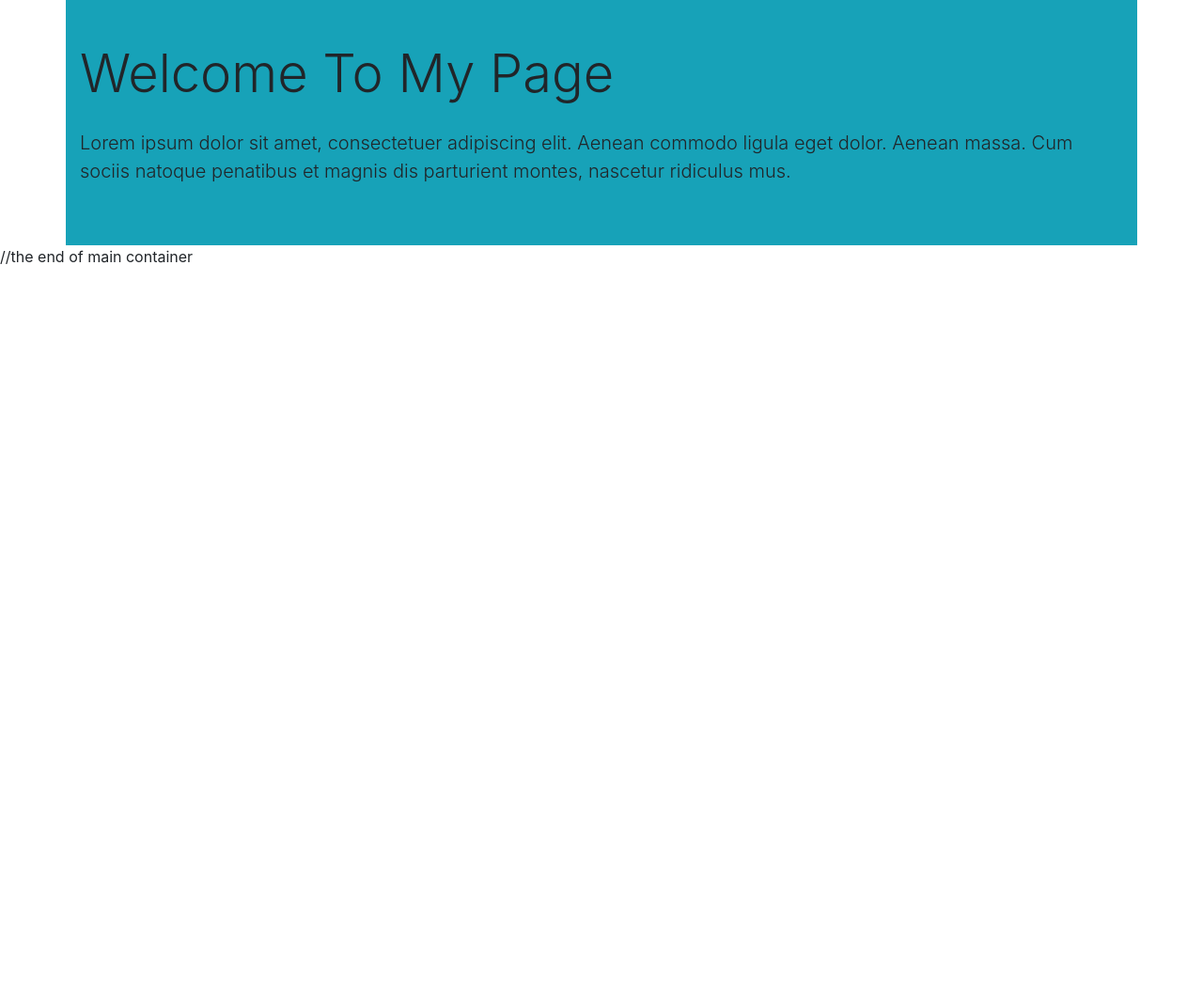
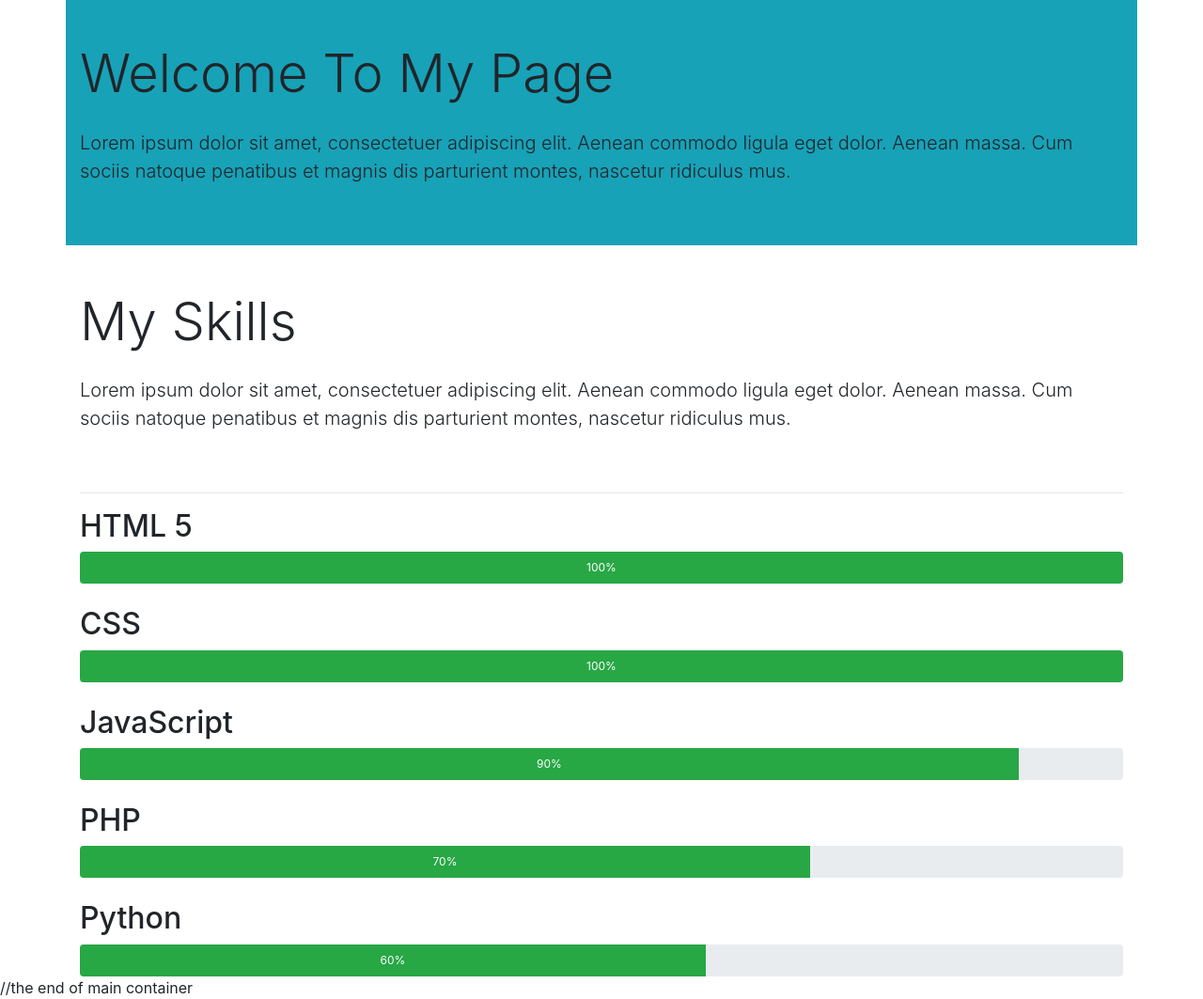
Before and after one commit to kairitk/pvk, a plain HTML site: page portfolio/index.html in a window 1280 px wide. Shown: the part 1226-2289 px from the top of the page at 94% size. Before the commit the page ends 1511 px from the top, so only its background shows below. Drawn offline with nearby package versions, Linux system fonts and the light colour scheme.

Commit message:
my skills and progress bars

```diff
--- a/portfolio/css/style.css
+++ b/portfolio/css/style.css
@@ -11,3 +11,6 @@ a {
 #nav-nupp {
     font-size: 60px;
 }
+.progress {
+    height: 34px;
+}
--- a/portfolio/index.html
+++ b/portfolio/index.html
@@ -55,21 +55,33 @@
 
 
 
-
-
-
-
-
-
-
-
-
-
-
-
-
-
-
+    <div class="row">
+        <div class="col-12">
+            <h1 class="display-4 pt-5">My Skills</h1>
+            <p class="lead pt-3 pb-5">Lorem ipsum dolor sit amet, consectetuer adipiscing elit. Aenean commodo ligula eget dolor. Aenean massa. Cum sociis natoque penatibus et magnis dis parturient montes, nascetur ridiculus mus.</p>
+            <hr>
+            <h2>HTML 5</h2>
+            <div class="progress">
+                <div class="progress-bar bg-success" style="width: 100%;">100%</div>
+            </div>
+            <h2 class="pt-4">CSS</h2>
+            <div class="progress">
+                <div class="progress-bar bg-success" style="width: 100%;">100%</div>
+            </div>
+            <h2 class="pt-4">JavaScript</h2>
+            <div class="progress">
+                <div class="progress-bar bg-success" style="width: 90%;">90%</div>
+            </div>
+            <h2 class="pt-4">PHP</h2>
+            <div class="progress">
+                <div class="progress-bar bg-success" style="width: 70%;">70%</div>
+            </div>
+            <h2 class="pt-4">Python</h2>
+            <div class="progress">
+                <div class="progress-bar bg-success" style="width: 60%;">60%</div>
+            </div>
+        </div>
+    </div>
 
 
 
```
